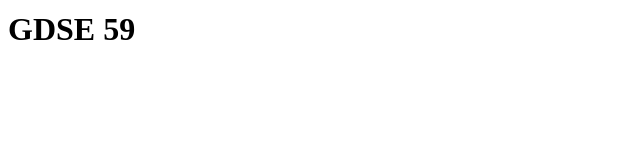
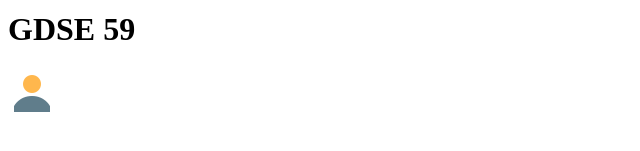
Before and after one commit to dilsha2/My-Portfoliyo, a plain HTML site: page index.html in a window 1280 px wide. Shown: the part 127-278 px from the top of the page, without its empty margins (0-640 px from the left). Drawn offline with Linux system fonts and the light colour scheme.

Commit message:
Update Some Information

```diff
--- a/index.html
+++ b/index.html
@@ -8,6 +8,6 @@
     <h1>Internet Technologies</h1>
     <h1>Dilsha Madushan Prasanna</h1>
     <h1>GDSE 59</h1>
-
+    <img src="assets/icons8-customer-48.png" alt="">
 </body>
 </html>
```
Also changed, not shown: assets/icons8-customer-48.png (added).
